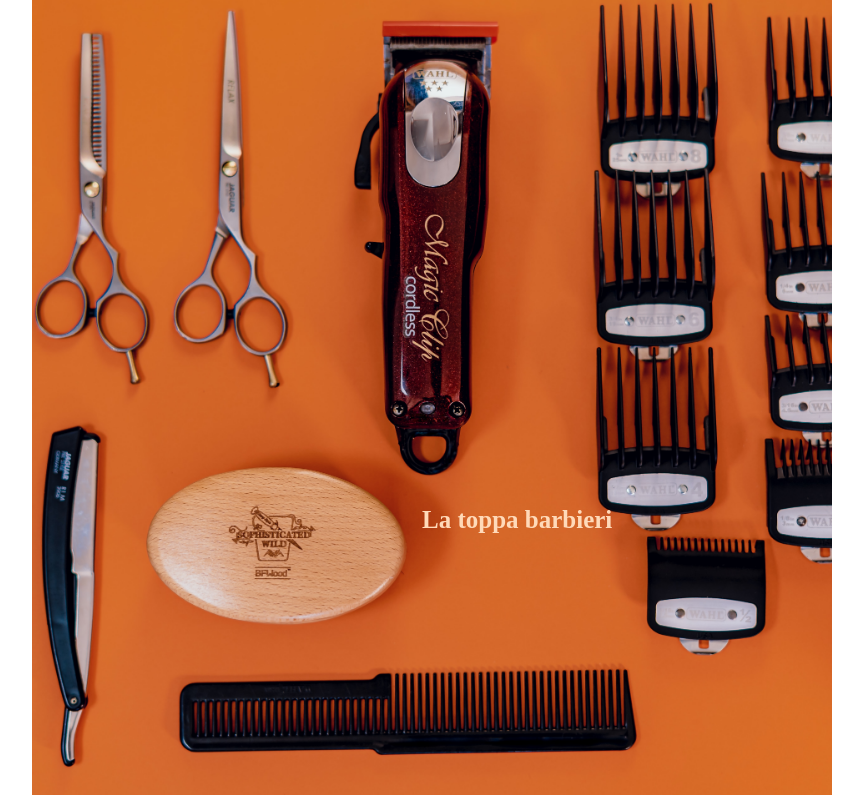
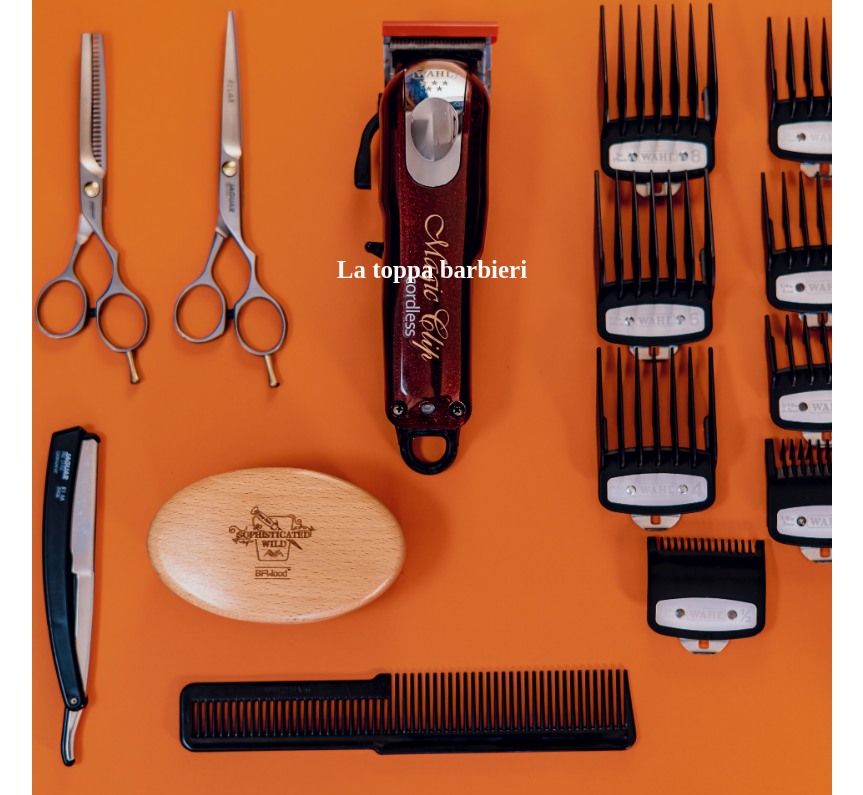
Before and after one commit to Dcmemories/barber, a plain HTML site: page servizi.html in a window 1280 px wide. Shown: the part 75-870 px from the top of the page, without its empty margins (208-1071 px from the left). Drawn offline with Linux system fonts and the light colour scheme.

Commit message:
Add files via upload

```diff
--- a/servizistyle.css
+++ b/servizistyle.css
@@ -58,10 +58,10 @@ span {
 
 .centro h1 {
     position: relative;
-    margin-top: 250px;
-    color: peachpuff;
+    margin-top: -250px;
+    color: snow;
     font-size: 25px;
-    left: 390px;
+
     z-index: 4;
 
 }
@@ -72,11 +72,9 @@ span {
     display: flex;
     flex-direction: column;
     justify-content: center;
-
+    align-items: center;
     height: 100vh;
     background: url(img/sinval-carvalho-WbEibGKHBMY-unsplash.jpg) no-repeat center center/cover;
-
-    align-items: flex-start;
 
 
 }
--- a/style.css
+++ b/style.css
@@ -23,7 +23,7 @@ html {
 
 .bgcover {
     background-position: center center;
-      background-image: url(./img/IMG-0946.jpg);
+      background-image: url(img/IMG-0946.jpg);
       background-size: cover;
     width: 100%;
     height: 100%; /*uguale a FIXED*/
```
